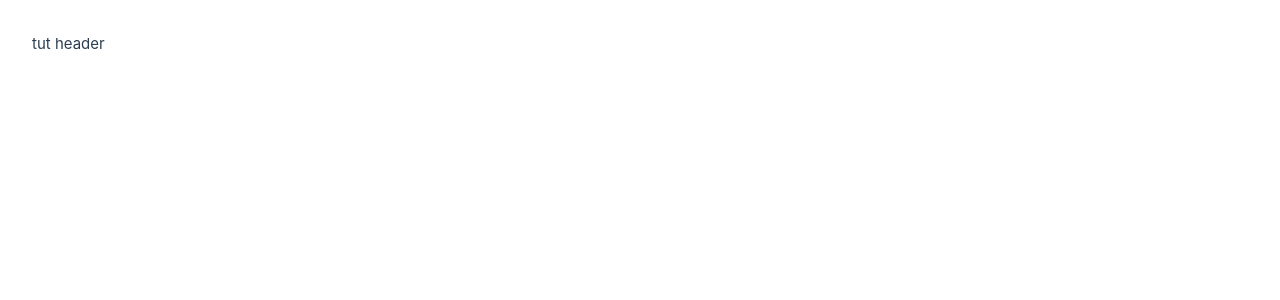
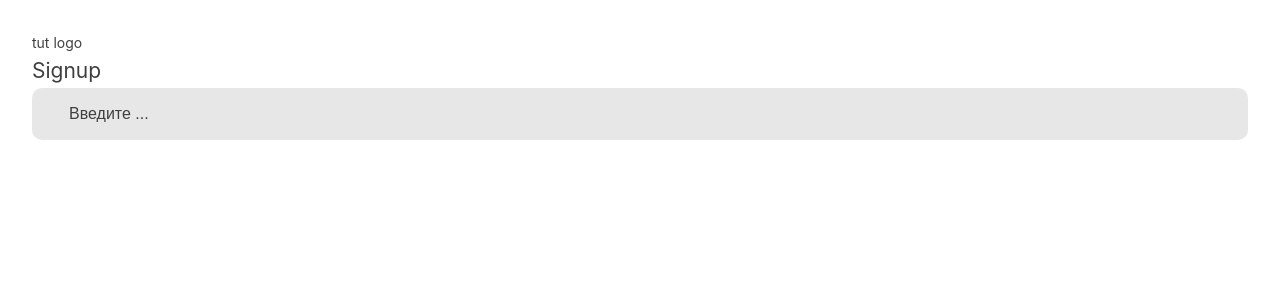
Before and after one commit to Lugzan151892/restaurant-picker, a Vue app: page /signup in a window 1280 px wide. Before the commit this address had no page. Shown: the top 300 px of the page. Built offline with nearby package versions, Linux system fonts and the light colour scheme.

Commit message:
restaurants: added custom input

```diff
--- a/package.json
+++ b/package.json
@@ -33,6 +33,7 @@
 		"jsdom": "^24.0.0",
 		"npm-run-all2": "^6.1.2",
 		"prettier": "^3.2.5",
+		"sass": "^1.77.4",
 		"typescript": "~5.4.0",
 		"vite": "^5.2.8",
 		"vitest": "^1.4.0",
--- a/src/App.vue
+++ b/src/App.vue
@@ -1,5 +1,5 @@
 <template>
-	<header>tut header</header>
+	<!-- <header>tut header</header> -->
 	<main>
 		<RouterView />
 	</main>
--- a/src/assets/base.css
+++ b/src/assets/base.css
@@ -1,27 +1,10 @@
 /* color palette from <https://github.com/vuejs/theme> */
 :root {
-  --vt-c-white: #ffffff;
-  --vt-c-white-soft: #f8f8f8;
-  --vt-c-white-mute: #f2f2f2;
-
-  --vt-c-black: #181818;
-  --vt-c-black-soft: #222222;
-  --vt-c-black-mute: #282828;
-
-  --vt-c-indigo: #2c3e50;
-
-  --vt-c-divider-light-1: rgba(60, 60, 60, 0.29);
-  --vt-c-divider-light-2: rgba(60, 60, 60, 0.12);
-  --vt-c-divider-dark-1: rgba(84, 84, 84, 0.65);
-  --vt-c-divider-dark-2: rgba(84, 84, 84, 0.48);
-
-  --vt-c-text-light-1: var(--vt-c-indigo);
-  --vt-c-text-light-2: rgba(60, 60, 60, 0.66);
-  --vt-c-text-dark-1: var(--vt-c-white);
-  --vt-c-text-dark-2: rgba(235, 235, 235, 0.64);
+  --color-text: #3f3f3f;
+  --main-color: #ff6108;
 }
 
-/* semantic color variables for this project */
+/* semantic color variables for this project
 :root {
   --color-background: var(--vt-c-white);
   --color-background-soft: var(--vt-c-white-soft);
@@ -34,9 +17,9 @@
   --color-text: var(--vt-c-text-light-1);
 
   --section-gap: 160px;
-}
+} */
 
-@media (prefers-color-scheme: dark) {
+/* @media (prefers-color-scheme: dark) {
   :root {
     --color-background: var(--vt-c-black);
     --color-background-soft: var(--vt-c-black-soft);
@@ -48,7 +31,7 @@
     --color-heading: var(--vt-c-text-dark-1);
     --color-text: var(--vt-c-text-dark-2);
   }
-}
+} */
 
 *,
 *::before,
@@ -79,7 +62,7 @@ body {
     'Droid Sans',
     'Helvetica Neue',
     sans-serif;
-  font-size: 15px;
+  font-size: 14px;
   text-rendering: optimizeLegibility;
   -webkit-font-smoothing: antialiased;
   -moz-osx-font-smoothing: grayscale;
--- a/src/assets/main.css
+++ b/src/assets/main.css
@@ -6,3 +6,9 @@
 	padding: 2rem;
 	font-weight: normal;
 }
+
+* {
+  -webkit-box-sizing: border-box; /* Safari/Chrome, other WebKit */
+  -moz-box-sizing: border-box;    /* Firefox, other Gecko */
+  box-sizing: border-box;
+}
--- /dev/null
+++ b/src/components/ui/RInput.vue
@@ -0,0 +1,75 @@
+<template>
+  <div
+    :class="$style[className]"
+  >
+    <div :class="$style[`${className}-iconbefore`]">
+      <slot name="icon-before" />
+    </div>
+    <input
+      :placeholder="placeholder"
+      :type="type"
+      :class="$style[`${className}-input`]"
+      v-model="value"
+    />
+  </div>
+</template>
+<script lang="ts" setup>
+import { computed } from 'vue';
+
+const className = 'r-input';
+
+const emit = defineEmits(['update:modelValue']);
+const props = withDefaults(defineProps<{
+  type: string,
+  modelValue: string,
+  placeholder: string
+}>(), {
+  type: 'text',
+  modelValue: '',
+  placeholder: 'Введите ...'
+});
+
+const value = computed({
+  get() {
+    return props.modelValue
+  }, set (val) {
+    emit('update:modelValue', val)
+  }
+})
+
+
+</script>
+<style lang="scss" module>
+$component: r-input;
+.#{$component} {
+  min-height: 52px;
+  background-color: #e7e7e7;
+  border-radius: 10px;
+  display: grid;
+  grid-template-columns: 30px 1fr;
+  column-gap: 5px;
+
+  &:has(input:focus) {
+    border: 2px solid var(--main-color);
+  }
+
+  &-input {
+    border: none;
+    background: transparent;
+    font-size: 16px;
+    grid-area: 1 / 2 / 2 / 3;
+
+    &::placeholder {
+      color: var(--color-text);
+      text-align: left;
+      opacity: 1;
+    }
+
+    &:focus {
+      border: none;
+      outline: none;
+    }
+  }
+
+}
+</style>
--- a/src/router/index.ts
+++ b/src/router/index.ts
@@ -8,6 +8,11 @@ const router = createRouter({
 			name: 'restaurants',
 			component: () => import('@/views/restaurants/restaurants/RestaurantsView.vue'),
 		},
+    {
+			path: '/signup',
+			name: 'signup',
+			component: () => import('@/views/authorization/sign-up/SignUpView.vue'),
+		},
 	],
 })
 
--- /dev/null
+++ b/src/views/authorization/sign-up/SignUpView.vue
@@ -0,0 +1,28 @@
+<template>
+<section>
+  <div class="logo">
+    tut logo
+  </div>
+  <div class="form">
+    <h2>
+      Signup
+    </h2>
+    <form>
+      <RInput v-model="name" />
+    </form>
+  </div>
+</section>
+</template>
+<script lang="ts" setup>
+import { ref } from 'vue';
+import RInput from '../../../components/ui/RInput.vue';
+
+const name = ref('');
+
+</script>
+<style lang="scss" module>
+$component: SignUpView;
+.#{$component} {
+
+}
+</style>
```
Also changed, not shown: 1 other file (tests, documents, lock files or other folders).
